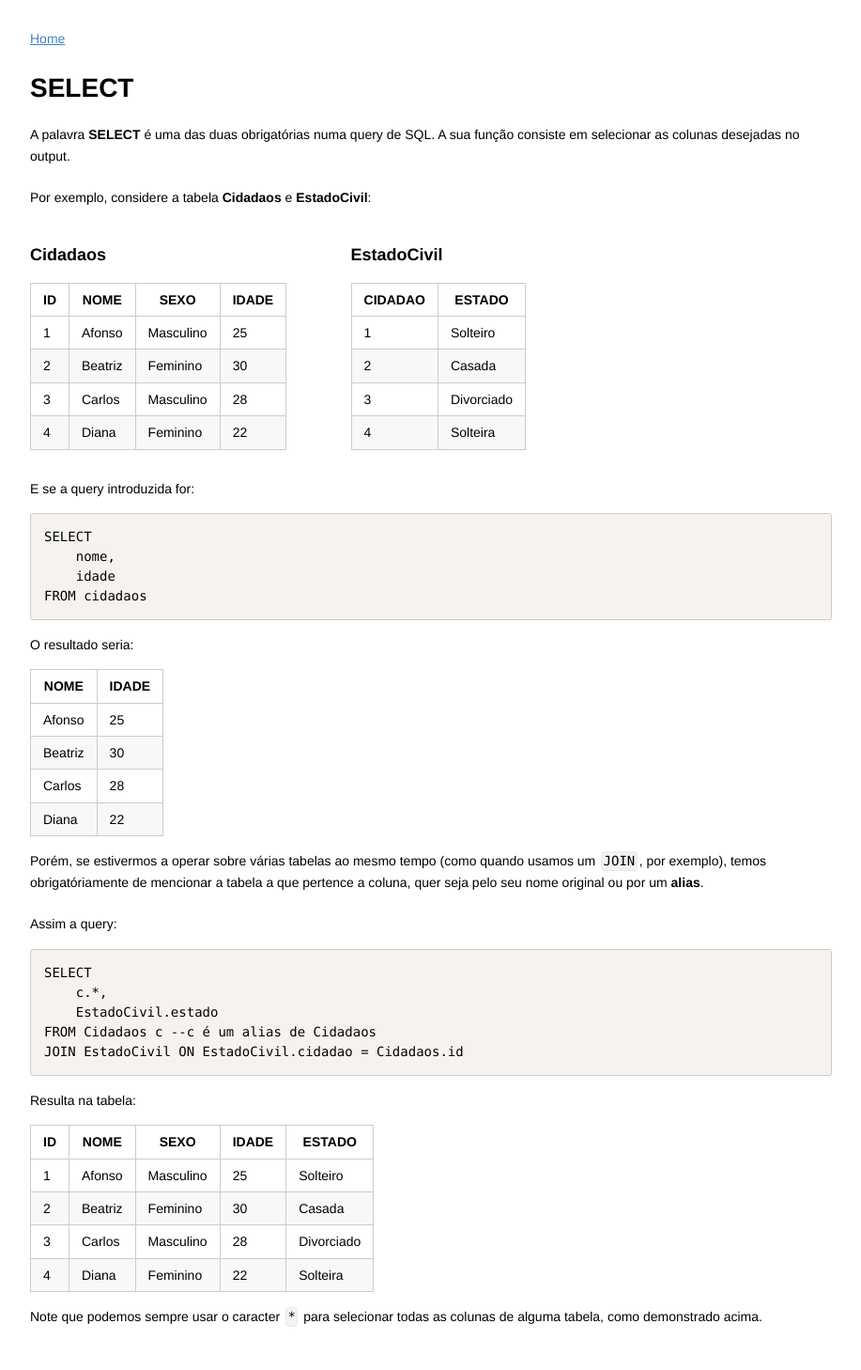
After one commit to damaral31/Portuguese-School-System-DB-Modeling, a Flask app: page /explicacao/SELECT in a window 1280 px wide. The commit adds this page. Shown: the whole page at 94% size, without its empty margins (181-1098 px from the left). Run offline with Flask 3, Linux system fonts and the light colour scheme; some libraries are stand-ins or nearby versions.

Commit message:
Criacao subpagina SELECT

```diff
--- a/app/app.py
+++ b/app/app.py
@@ -11,7 +11,9 @@ APP = Flask(__name__)
 def index():
     return render_template('index.html')
 
-
+@APP.route('/explicacao/SELECT')
+def select():
+    return render_template('explicacaoSELECT.html')
 
 @APP.route('/explicacao/Where')
 def where():
--- /dev/null
+++ b/app/templates/explicacaoSELECT.html
@@ -0,0 +1,189 @@
+{% extends 'base.html' %}
+
+{% block content %}
+
+<h1>SELECT</h1>
+
+<p>
+    A palavra <b>SELECT</b> é uma das duas obrigatórias numa query de SQL. A sua função consiste em selecionar as colunas desejadas no output.
+    <br><br>
+    Por exemplo, considere a tabela <b>Cidadaos</b> e <b>EstadoCivil</b>:
+</p>
+
+<div style='width: 40%; float: left'>
+    <h3>Cidadaos</h3>
+    <table>
+        <thead>
+            <tr>
+                <th>ID</th>
+                <th>NOME</th>
+                <th>SEXO</th>
+                <th>IDADE</th>
+            </tr>
+        </thead>
+        <tbody>
+            <tr>
+                <td>1</td>
+                <td>Afonso</td>
+                <td>Masculino</td>
+                <td>25</td>
+            </tr>
+            <tr>
+                <td>2</td>
+                <td>Beatriz</td>
+                <td>Feminino</td>
+                <td>30</td>
+            </tr>
+            <tr>
+                <td>3</td>
+                <td>Carlos</td>
+                <td>Masculino</td>
+                <td>28</td>
+            </tr>
+            <tr>
+                <td>4</td>
+                <td>Diana</td>
+                <td>Feminino</td>
+                <td>22</td>
+            </tr>
+        </tbody>
+    </table>
+</div>
+<div style='width: 40%; float: left'>
+    <h3>EstadoCivil</h3>
+    <table>
+        <thead>
+            <tr>
+                <th>CIDADAO</th>
+                <th>ESTADO</th>
+            </tr>
+        </thead>
+        <tbody>
+            <tr>
+                <td>1</td>
+                <td>Solteiro</td>
+            </tr>
+            <tr>
+                <td>2</td>
+                <td>Casada</td>
+            </tr>
+            <tr>
+                <td>3</td>
+                <td>Divorciado</td>
+            </tr>
+            <tr>
+                <td>4</td>
+                <td>Solteira</td>
+            </tr>
+        </tbody>
+    </table>
+</div>
+
+<div style='clear: both;'></div>
+
+<p>
+    E se a query introduzida for:
+</p>
+
+
+<pre><code class="language-sql">SELECT
+    nome,
+    idade
+FROM cidadaos
+</code></pre>
+
+<p>
+    O resultado seria:
+</p>
+
+<table>
+    <thead>
+        <tr>
+            <th>NOME</th>
+            <th>IDADE</th>
+        </tr>
+    </thead>
+    <tbody>
+        <tr>
+            <td>Afonso</td>
+            <td>25</td>
+        </tr>
+        <tr>
+            <td>Beatriz</td>
+            <td>30</td>
+        </tr>
+        <tr>
+            <td>Carlos</td>
+            <td>28</td>
+        </tr>
+        <tr>
+            <td>Diana</td>
+            <td>22</td>
+        </tr>
+    </tbody>
+</table>
+
+<p>
+    Porém, se estivermos a operar sobre várias tabelas ao mesmo tempo (como quando usamos um <code class="language-sql">JOIN</code>, por exemplo), temos obrigatóriamente de mencionar a tabela a que pertence a coluna, quer seja pelo seu nome original ou por um <b>alias</b>.
+    <br><br>
+    Assim a query:
+</p>
+
+<pre><code class="language-sql">SELECT
+    c.*,
+    EstadoCivil.estado
+FROM Cidadaos c --c é um alias de Cidadaos
+JOIN EstadoCivil ON EstadoCivil.cidadao = Cidadaos.id
+</code></pre>
+
+<p>
+    Resulta na tabela:
+</p>
+
+<table>
+    <thead>
+        <tr>
+            <th>ID</th>
+            <th>NOME</th>
+            <th>SEXO</th>
+            <th>IDADE</th>
+            <th>ESTADO</th>
+        </tr>
+    </thead>
+    <tbody>
+        <tr>
+            <td>1</td>
+            <td>Afonso</td>
+            <td>Masculino</td>
+            <td>25</td>
+            <td>Solteiro</td>
+        </tr>
+        <tr>
+            <td>2</td>
+            <td>Beatriz</td>
+            <td>Feminino</td>
+            <td>30</td>
+            <td>Casada</td>
+        </tr>
+        <tr>
+            <td>3</td>
+            <td>Carlos</td>
+            <td>Masculino</td>
+            <td>28</td>
+            <td>Divorciado</td>
+        </tr>
+        <tr>
+            <td>4</td>
+            <td>Diana</td>
+            <td>Feminino</td>
+            <td>22</td>
+            <td>Solteira</td>
+        </tr>
+    </tbody>
+</table>
+
+<p>
+    Note que podemos sempre usar o caracter <code class="language-sql">*</code> para selecionar todas as colunas de alguma tabela, como demonstrado acima.
+</p>
+
+{% endblock %}
```
Also changed, not shown: app/templates/index.html (+10 -6 lines).
